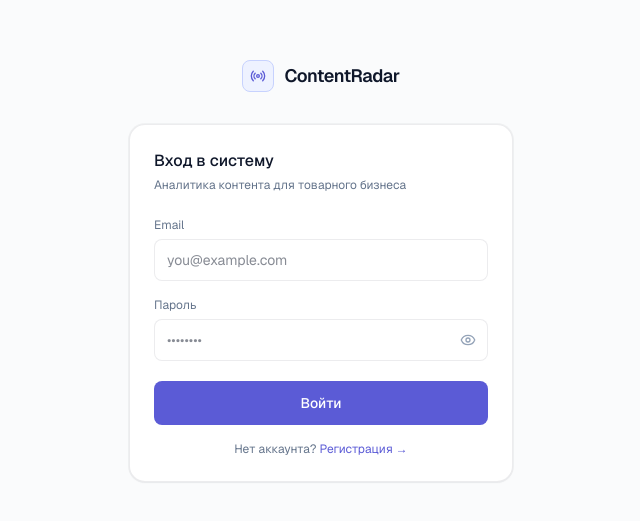
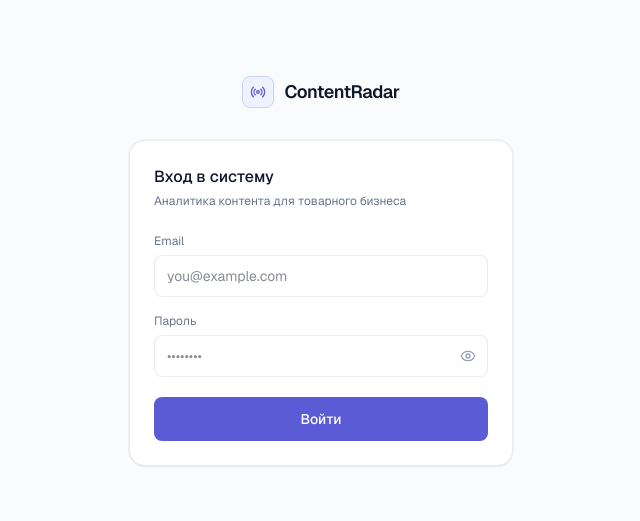
Before and after one commit to aegon-7n/content-radar, a Next.js app: page /login in a window 1280 px wide. Shown: the part 129-650 px from the top of the page, without its empty margins (319-959 px from the left). Built offline with nearby package versions, Linux system fonts and the light colour scheme.

Commit message:
fix(login): remove broken /register link — registration is invite-only [TRU-156]
The link led to a non-existent route (404/redirect loop).
New users join via /invite/[token] only; no self-serve registration exists.

Co-Authored-By: Paperclip <noreply@paperclip.ing>

```diff
--- a/src/app/login/page.tsx
+++ b/src/app/login/page.tsx
@@ -3,7 +3,6 @@
 import { useState } from "react";
 import { signIn } from "next-auth/react";
 import { useRouter } from "next/navigation";
-import Link from "next/link";
 import { Radio, Eye, EyeOff } from "lucide-react";
 
 export default function LoginPage() {
@@ -152,12 +151,6 @@
             </button>
           </form>
 
-          <p className="text-center text-xs mt-4" style={{ color: "var(--text-muted)" }}>
-            Нет аккаунта?{" "}
-            <Link href="/register" style={{ color: "var(--accent-primary)" }} className="hover:underline">
-              Регистрация →
-            </Link>
-          </p>
         </div>
       </div>
     </div>
```
